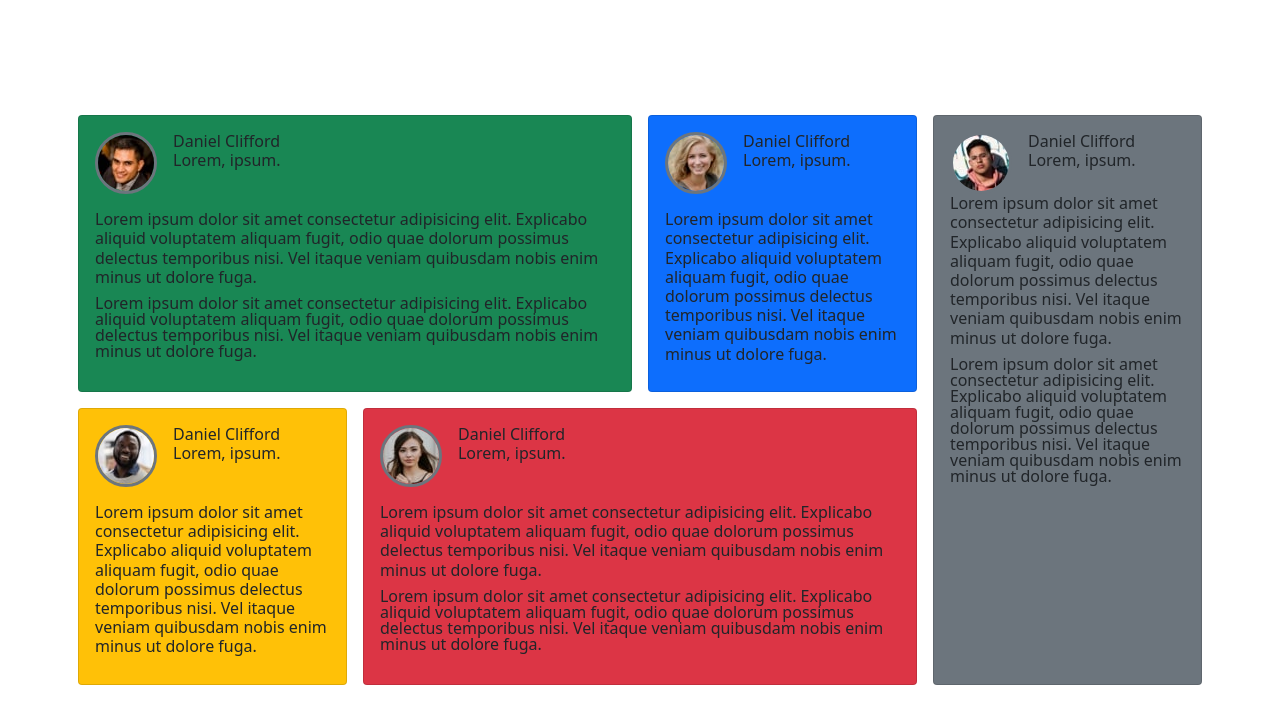
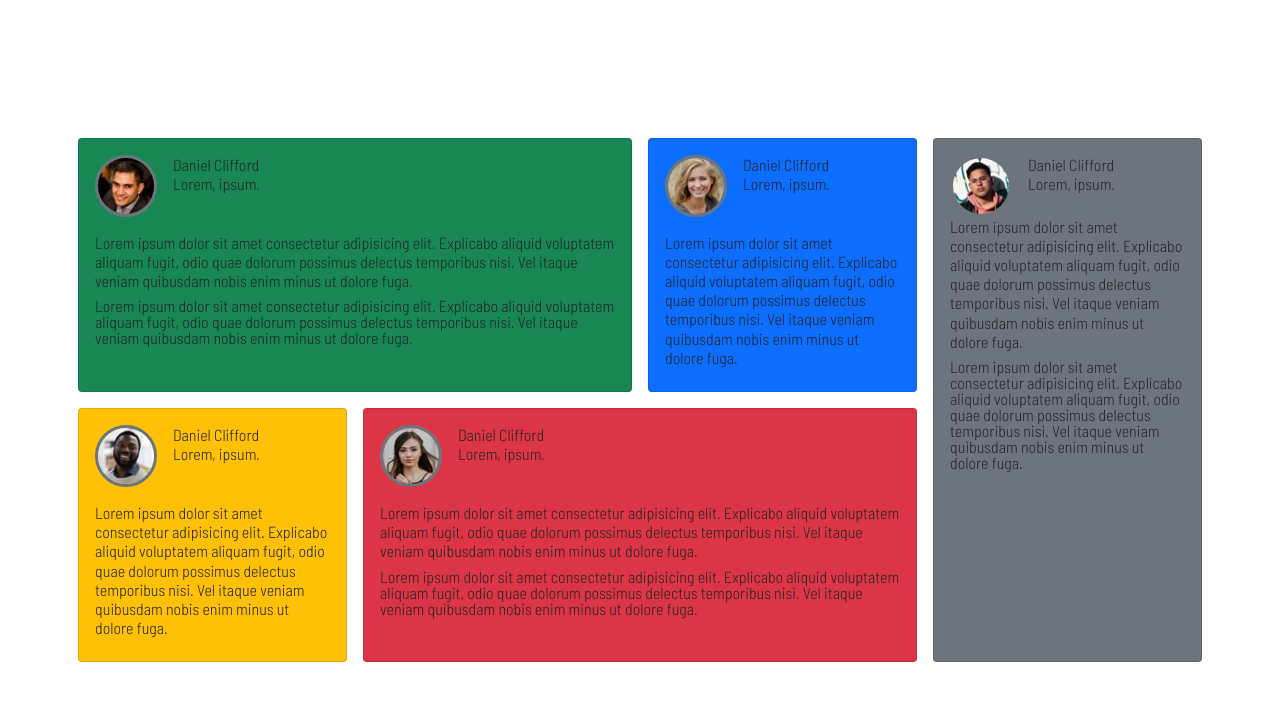
Before and after one commit to 0wlofminerva/bootstarp5-sass-testimonials-section, a website: page index.html in a window 1280 px wide. Drawn offline with Linux system fonts and the light colour scheme.

Commit message:
Sass Font Modification

```diff
--- a/index.html
+++ b/index.html
@@ -4,6 +4,9 @@
     <meta charset="UTF-8">
     <meta name="viewport" content="width=device-width, initial-scale=1.0">
     <title>Bootstrap 5</title>
+    <!-- Google Fonts -->
+    <link rel="preconnect" href="https://fonts.gstatic.com">
+    <link href="https://fonts.googleapis.com/css2?family=Barlow+Semi+Condensed:ital,wght@0,300;0,600;0,900;1,100;1,700&display=swap" rel="stylesheet">
 
     <link rel="stylesheet" href="./sass/custom.css">
 
--- a/sass/custom.scss
+++ b/sass/custom.scss
@@ -1 +1,5 @@
+$font-family-sans-serif: 'Barlow Semi Condensed',
+sans-serif;
+
+
 @import "../node_modules/bootstrap/scss/bootstrap";
```
Also changed, not shown: sass/custom.css, 1 other file.
